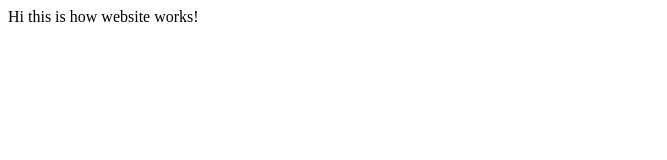
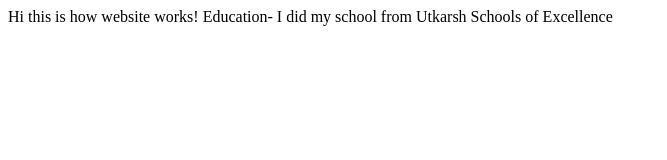
Before and after one commit to aumpathak1/aumpathak_portfolio, a plain HTML site: page index.html in a window 1280 px wide. Shown: the whole page, without its empty margins (0-667 px from the left). Drawn offline with Linux system fonts and the light colour scheme.

Commit message:
update-education added

```diff
--- a/index.html
+++ b/index.html
@@ -8,5 +8,8 @@
 </head>
 <body>
     Hi this is how website works!
+
+    Education-
+    I did my school from Utkarsh Schools of Excellence
 </body>
 </html>
```
